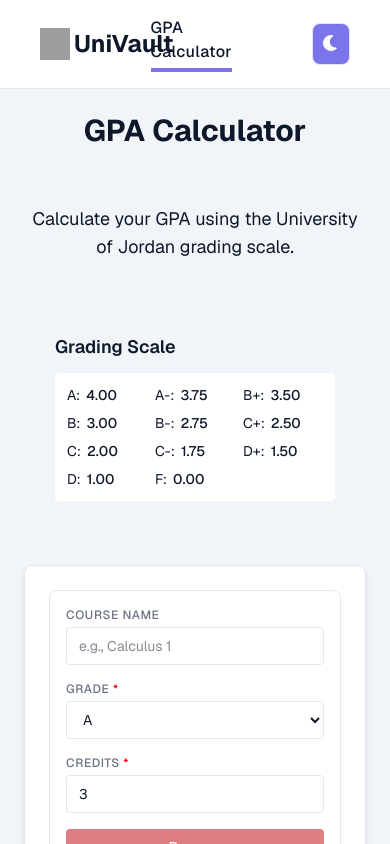
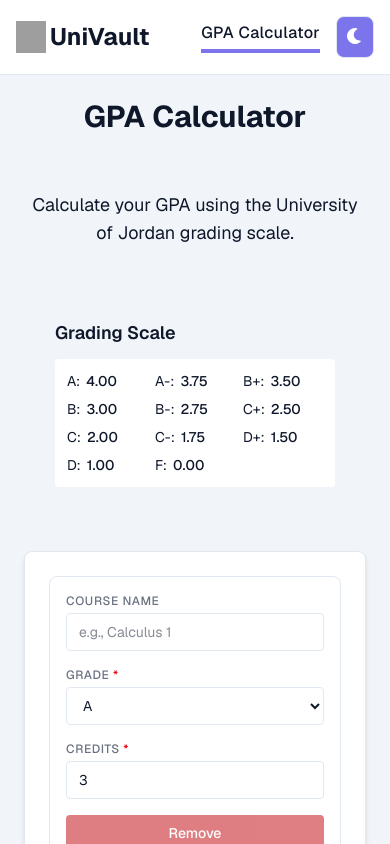
Before and after one commit to IEEE-JU-AQ/univault-ju, a Next.js app: page /gpa-calculator in a window 390 px wide. Shown: the top 844 px of the page. Built offline with nearby package versions, Linux system fonts and the light colour scheme; grey boxes are pictures that could not be loaded.

Commit message:
fix: fixed navbar alignmet on mobile

```diff
--- a/app/components/NavBar.tsx
+++ b/app/components/NavBar.tsx
@@ -9,14 +9,14 @@ export default function NavBar() {
     const pathname = usePathname();
     return (
         <nav className="w-full border-b border-b-foreground/10 sticky top-0 z-50 bg-layout-background dark:bg-layout-background">
-            <div className="max-w flex justify-between items-center py-4 px-10">
+            <div className="max-w flex justify-between items-center py-4 px-4 sm:px-10">
                 <Link href="/" className="no-underline">
                     <div className="flex gap-1">
                         <Image src="/UJ.svg" alt="UJ Logo" width={30} height={30} />
                         <h1 className="text-2xl font-bold">UniVault</h1>
                     </div>
                 </Link>
-                <div className="flex gap-20 items-center">
+                <div className="flex gap-4 sm:gap-20 items-center">
                     <Link href="/gpa-calculator">
                         <ul>
                             <li className={`font-medium tracking-wide border-b-1 border-[var(--primary)] transition-all pb-1 ${pathname == "/gpa-calculator" ? "border-b-4" : ""}`}>GPA Calculator</li>
```
